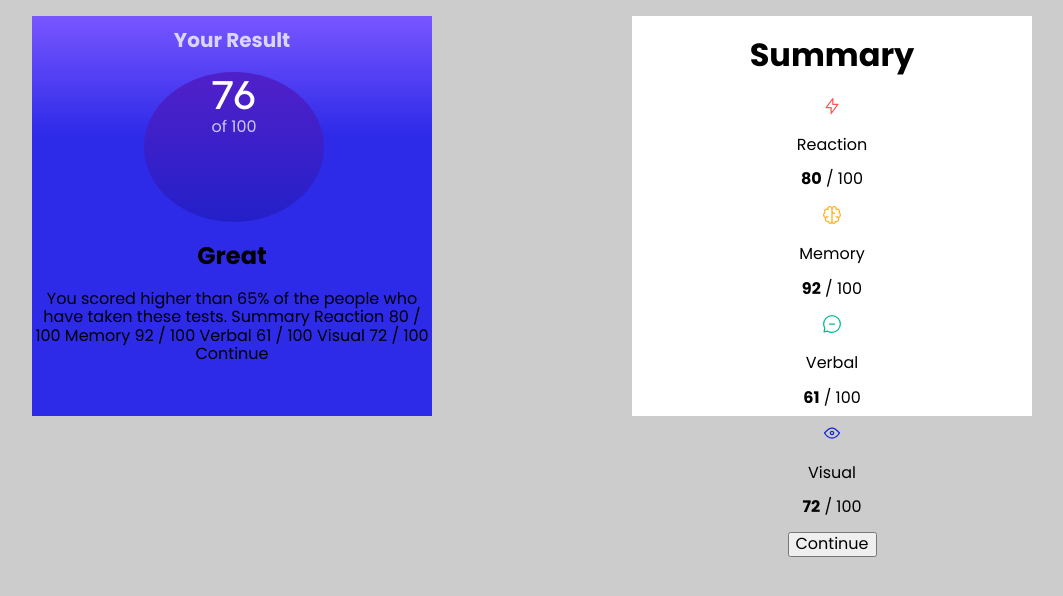
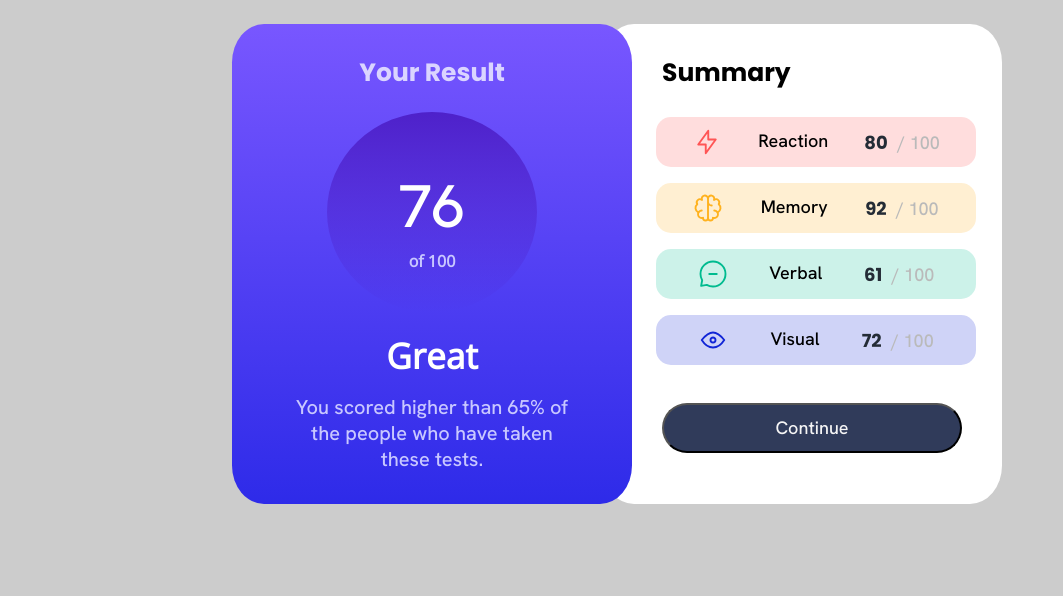
Before and after one commit to CamiloXXI/results-summary-component-main, a plain HTML site: page index.html in a window 1280 px wide. Shown: the whole page, without its empty margins (8-1071 px from the left). Drawn offline with nearby package versions, Linux system fonts and the light colour scheme.

Commit message:
Results-summary-component

```diff
--- a/css/styles.css
+++ b/css/styles.css
@@ -8,12 +8,6 @@ body {
   background-color: #cccccc;
 }
 
-main {
-  display: grid !important;
-  grid-template-columns: repeat(2, 1fr);
-  justify-content: end;
-}
-
 figure {
   grid-column: span 1; /* Cada elemento ocupa 1 columna */
   text-align: center; /* Alinear el contenido al centro */
@@ -21,54 +15,202 @@ figure {
 
 .figureResult {
   width: 25rem;
-  height: 25rem;
+  height: 30rem;
+  border-radius: 8%;
   margin-right: 0px;
-  background: rgb(45, 42, 232);
+  margin-bottom: 0px;
   background: linear-gradient(
-    0deg,
-    rgba(45, 42, 232, 1) 70%,
-    rgba(120, 86, 255, 1) 100%
+    to bottom,
+    hsl(252, 100%, 67%),
+    hsl(241, 81%, 54%)
   );
 }
 
 .figureSummary {
   width: 25rem;
-  height: 25rem;
-  margin-left: 0px;
+  height: 30rem;
+  margin-left: -30px;
+  margin-top: 1rem;
+  border-radius: 8%;
   background-color: white;
+  z-index: -100;
+}
+
+.figureSummary > h1 {
+  margin-top: 30px;
+  margin-left: 60px;
+  text-align: start;
+  font-size: 25px;
+}
+
+.figureSummary > button {
+  width: 300px;
+  height: 50px;
+  margin-top: 30px;
+  margin-left: 20px;
+  border-radius: 30px;
+  font-family: "Hanken Grotesk", sans-serif;
+  font-size: 18px;
+  background-color: hsl(224, 30%, 27%);
+  color: whitesmoke;
 }
 
 .figureResult > figcaption {
-  margin-bottom: 20px;
+  height: 3rem;
+  margin-top: 30px;
+  margin-bottom: 10px;
 }
 
 .figureResult > figcaption > h1 {
+  margin-top: 30px;
+  margin-bottom: 0px;
   color: #dad4ff;
-  font-size: 20px;
+  font-size: 25px;
 }
 
 .total {
-  height: 150px;
-  width: 180px;
-  margin: 10px 90rem 8px 7rem;
+  height: 200px;
+  width: 210px;
+  margin: 0 auto;
   border-radius: 50%;
-  background: rgb(77, 32, 201);
-  background: linear-gradient(
-    180deg,
-    rgba(77, 32, 201, 1) 10%,
-    rgba(35, 32, 201, 1) 100%
+  background-image: linear-gradient(
+    to bottom,
+    hsla(256, 72%, 46%, 1),
+    hsla(241, 72%, 46%, 0)
   );
 }
 
 .total > .number {
   margin-top: 0;
   margin-bottom: 0;
-  font-size: 40px;
+  padding-top: 55px;
+  font-size: 60px;
   font-family: "Hanken Grotesk", sans-serif;
   color: white;
 }
 
 .total > .of-one-hundred {
-  margin-top: 0;
+  margin-top: 5px;
+  color: hsl(241, 100%, 89%);
+  font-family: "Open Sans", sans-serif;
+  font-weight: 700;
+}
+
+.figureResult > h2 {
+  margin: 20px 0 15px 0;
+  font-family: "Open Sans", sans-serif;
+  font-size: 35px;
+  font-weight: 700;
+  color: white;
+}
+
+.figureResult > p {
+  margin: 10px 60px 0px 60px;
+  font-size: 20px;
+  font-family: "Hanken Grotesk", sans-serif;
   color: hsl(241, 100%, 89%);
 }
+
+.container-results {
+  display: flex;
+  flex-direction: column;
+  align-items: center;
+}
+
+.container-results > .result {
+  width: 80%;
+  height: 50px;
+  display: flex;
+  flex-direction: row;
+  justify-content: space-evenly;
+  margin-top: 8px;
+  margin-left: 28px;
+  margin-bottom: 8px;
+  border-radius: 15px;
+}
+
+.container-results > .result > img {
+  height: 30px;
+  width: auto;
+  margin-top: 10px;
+}
+
+.container-results > .result > p {
+  margin-top: 12px;
+  font-size: 18px;
+  font-family: "Hanken Grotesk", sans-serif;
+}
+
+.container-results > .result > p:nth-child(3) {
+  color: hsl(0, 0%, 73%);
+}
+
+.container-results > .result > p > b {
+  color: rgb(36, 44, 54);
+  margin-right: 5px;
+}
+
+.reaction {
+  background-color: hsl(0, 100%, 67%, 0.2);
+}
+
+.memory {
+  background-color: hsl(39, 100%, 56%, 0.2);
+}
+
+.verbal {
+  background-color: hsl(166, 100%, 37%, 0.2);
+}
+
+.visual {
+  background-color: hsl(234, 85%, 45%, 0.2);
+}
+
+.figureSummary > button:hover {
+}
+
+@media (min-width: 475px) {
+  main {
+    display: flex;
+    justify-content: center;
+  }
+
+  .grid-container {
+    display: grid;
+    grid-template-columns: 0fr 1fr;
+  }
+}
+
+@media (max-width: 475px) {
+  body,
+  main,
+  .grid-container {
+    margin-top: 0;
+    margin-right: 0;
+    margin-bottom: 0;
+    margin-left: 0;
+  }
+
+  .grid-container {
+    display: grid;
+    grid-row: auto;
+  }
+
+  .figureResult {
+    height: 100%;
+    width: 100%;
+    margin-top: 0px;
+    margin-left: 0px;
+    padding-bottom: 20px;
+    border-radius: 0px 0px 20px 20px;
+  }
+
+  .figureSummary {
+    height: 100%;
+    width: 100%;
+    margin-top: 0px;
+    margin-left: 0px;
+    padding-top: 10px;
+    border-radius: 0px;
+  }
+}
--- a/index.html
+++ b/index.html
@@ -12,10 +12,6 @@
       href="./assets/images/favicon-32x32.png"
     />
     <link rel="stylesheet" href="./css/styles.css" />
-    <link
-      rel="stylesheet"
-      href="https://necolas.github.io/normalize.css/8.0.1/normalize.css"
-    />
     <link rel="preconnect" href="https://fonts.googleapis.com" />
     <link rel="preconnect" href="https://fonts.gstatic.com" crossorigin />
     <link
@@ -28,6 +24,7 @@
   </head>
   <body>
     <main role="main">
+      <div class="grid-container">
         <figure class="figureResult">
           <figcaption>
             <h1>Your Result</h1>
@@ -39,18 +36,19 @@
           <h2>Great</h2>
           <p>
             You scored higher than 65% of the people who have taken these tests.
-          Summary Reaction 80 / 100 Memory 92 / 100 Verbal 61 / 100 Visual 72 /
-          100 Continue
           </p>
         </figure>
         <figure class="figureSummary">
           <h1>Summary</h1>
+          <div class="container-results">
             <div class="reaction result"></div>
             <div class="memory result"></div>
             <div class="verbal result"></div>
             <div class="visual result"></div>
+          </div>
           <button>Continue</button>
         </figure>
+      </div>
     </main>
 
     <script src="js/main.js"></script>
--- a/js/main.js
+++ b/js/main.js
@@ -11,11 +11,10 @@ async function data() {
     .then((data) => {
       data.forEach((capacidades) => {
         result[contador].innerHTML = `
-        <div class="capacidades">
           <img src="${capacidades.icon}" alt="">
           <p>${capacidades.category}</p>
           <p><b>${capacidades.score}</b> / 100</p>
-        </div>`;
+        `;
         contador++;
       });
     });
```
Also changed, not shown: 1 other file. Lines whose indentation alone changed are shown as unchanged.
